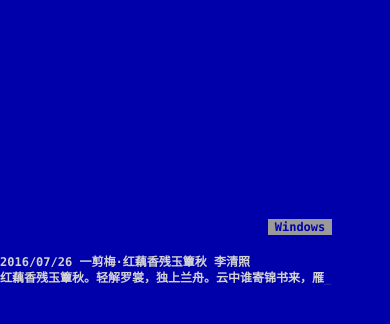
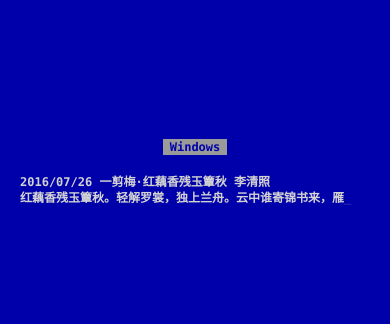
Before and after one commit to anypossiblew/my-blog, a Jekyll site: the page built from bsod/index.html, in a window 390 px wide. Shown: the top 324 px of the page. Built offline with Jekyll 4.4.1, drawn with Linux system fonts in a browser that asks for light colours; nearby versions of some CDN libraries.

Commit message:
bsod
Modify bsod page

```diff
--- a/_layouts/bsod.html
+++ b/_layouts/bsod.html
@@ -24,12 +24,20 @@ font-family: "Lucida Console", Monospace, "KaiTi";
  }
 
 .win-bsod-content {
-      position: relative;
+    position: relative;
     top: 200px;
-  width: 600px;
+    width: 600px;
     margin: auto;
 }
 
+
+@media screen and (max-width: 47em) {
+  .win-bsod-content {
+      top: 100px;
+      width: 100%;
+      padding: 20px;
+  }
+}
 .win-bsod h1 {     text-align: center;
     font: bold 12px "Lucida Console", Monospace;
     margin-bottom: 20px;
```
